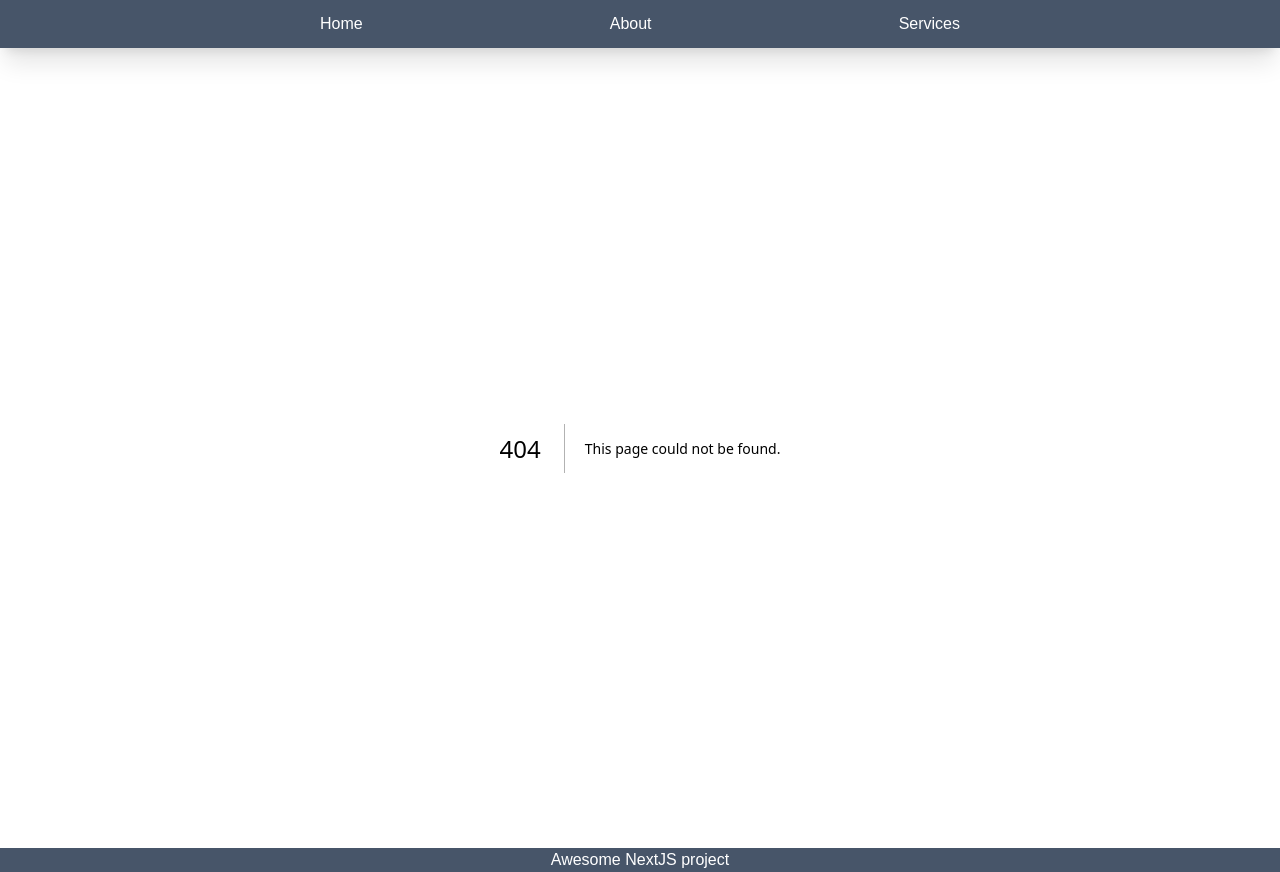
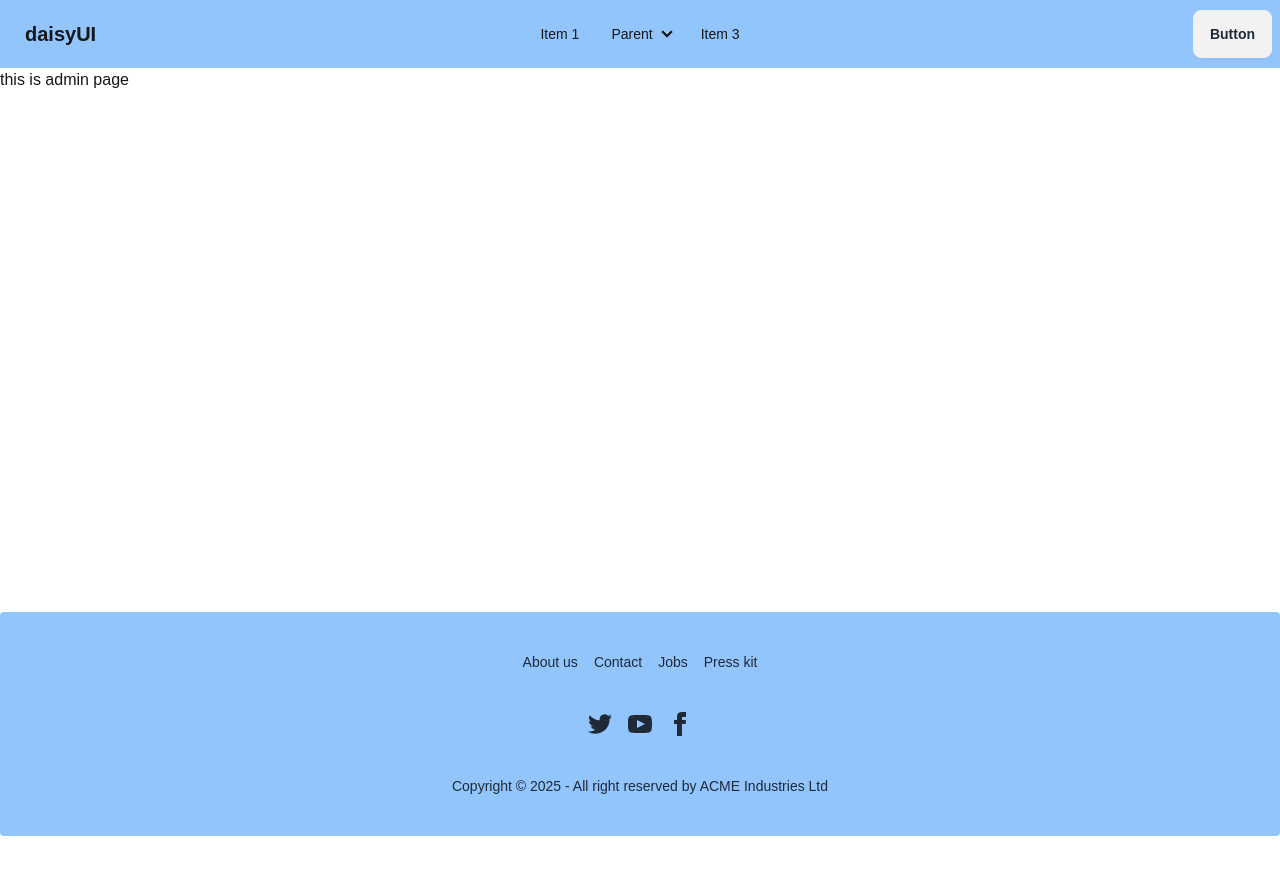
Before and after one commit to Irfankhan20/basic-practice-nextjs, a Next.js app: page /dashboard/admin in a window 1280 px wide. Before the commit this address had no page. After the commit the page ends 836 px from the top, so only its background shows below. Built offline with nearby package versions, Linux system fonts and the light colour scheme.

Commit message:
explore group routing with different layout

```diff
--- /dev/null
+++ b/src/app/(withlayout)/dashboard/admin/page.jsx
@@ -0,0 +1,11 @@
+import React from "react";
+
+const AdminPage = () => {
+  return (
+    <div>
+      <h1>this is admin page</h1>
+    </div>
+  );
+};
+
+export default AdminPage;
--- /dev/null
+++ b/src/app/(withlayout)/dashboard/layout.jsx
@@ -0,0 +1,13 @@
+import Footer from "@/components/Shared/Footer";
+import React from "react";
+
+const DashboardLayout = ({ children }) => {
+  return (
+    <div>
+      <div className="min-h-[68vh]">{children}</div>
+      <Footer></Footer>
+    </div>
+  );
+};
+
+export default DashboardLayout;
--- /dev/null
+++ b/src/app/(withlayout)/dashboard/user/page.jsx
@@ -0,0 +1,9 @@
+const UserPage = () => {
+  return (
+    <div>
+      <h1>this is user page</h1>
+    </div>
+  );
+};
+
+export default UserPage;
--- a/src/app/components/Navbar.jsx
+++ /dev/null
@@ -1,15 +0,0 @@
-const Navbar = () => {
-  return (
-    <div>
-      <nav className="flex justify-center bg-slate-600 text-white font-medium py-3 shadow-xl">
-        <ul className="flex justify-between w-1/2">
-          <li>Home</li>
-          <li>About</li>
-          <li>Services</li>
-        </ul>
-      </nav>
-    </div>
-  );
-};
-
-export default Navbar;
--- a/src/app/layout.js
+++ b/src/app/layout.js
@@ -1,6 +1,6 @@
 import { Geist, Geist_Mono } from "next/font/google";
 import "./globals.css";
-import Navbar from "./components/Navbar";
+import Navbar from "@/components/Shared/Navbar";
 
 const geistSans = Geist({
   variable: "--font-geist-sans",
@@ -21,19 +21,15 @@
   return (
     <html lang="en">
       <body
-        className={`flex flex-col min-h-[100vh] ${geistSans.variable} ${geistMono.variable} antialiased`}
+        className={` ${geistSans.variable} ${geistMono.variable} antialiased`}
       >
-        <div className="flex-grow">
+        <div>
           {/* navbar  */}
           <Navbar></Navbar>
+
           {/* outlet  */}
-          <main className="place-items-center place-content-center min-h-[80vh]">
-            {children}
-          </main>
+          <main>{children}</main>
         </div>
-        <footer className="text-center bg-slate-600 text-white flex-shrink-0">
-          <h1>Awesome NextJS project</h1>
-        </footer>
       </body>
     </html>
   );
--- a/src/components/Counter/Counter.jsx
+++ b/src/components/Counter/Counter.jsx
@@ -9,13 +9,13 @@
 
       <div className="flex gap-5">
         <button
-          className="bg-blue-500 hover:bg-blue-700 p-3 text-white"
+          className="bg-blue-500 btn hover:bg-blue-700 text-white"
           onClick={() => setCounter(couter + 1)}
         >
           Increase
         </button>
         <button
-          className="bg-red-500 hover:bg-red-700 p-3 text-white"
+          className="bg-red-500 btn hover:bg-red-700 text-white"
           onClick={() => setCounter(couter - 1)}
         >
           Decrease
--- /dev/null
+++ b/src/components/Shared/Footer.jsx
@@ -0,0 +1,59 @@
+const Footer = () => {
+  return (
+    <div>
+      <footer className="footer footer-center bg-blue-300 text-base-content rounded p-10">
+        <nav className="grid grid-flow-col gap-4">
+          <a className="link link-hover">About us</a>
+          <a className="link link-hover">Contact</a>
+          <a className="link link-hover">Jobs</a>
+          <a className="link link-hover">Press kit</a>
+        </nav>
+        <nav>
+          <div className="grid grid-flow-col gap-4">
+            <a>
+              <svg
+                xmlns="http://www.w3.org/2000/svg"
+                width="24"
+                height="24"
+                viewBox="0 0 24 24"
+                className="fill-current"
+              >
+                <path d="M24 4.557c-.883.392-1.832.656-2.828.775 1.017-.609 1.798-1.574 2.165-2.724-.951.564-2.005.974-3.127 1.195-.897-.957-2.178-1.555-3.594-1.555-3.179 0-5.515 2.966-4.797 6.045-4.091-.205-7.719-2.165-10.148-5.144-1.29 2.213-.669 5.108 1.523 6.574-.806-.026-1.566-.247-2.229-.616-.054 2.281 1.581 4.415 3.949 4.89-.693.188-1.452.232-2.224.084.626 1.956 2.444 3.379 4.6 3.419-2.07 1.623-4.678 2.348-7.29 2.04 2.179 1.397 4.768 2.212 7.548 2.212 9.142 0 14.307-7.721 13.995-14.646.962-.695 1.797-1.562 2.457-2.549z"></path>
+              </svg>
+            </a>
+            <a>
+              <svg
+                xmlns="http://www.w3.org/2000/svg"
+                width="24"
+                height="24"
+                viewBox="0 0 24 24"
+                className="fill-current"
+              >
+                <path d="M19.615 3.184c-3.604-.246-11.631-.245-15.23 0-3.897.266-4.356 2.62-4.385 8.816.029 6.185.484 8.549 4.385 8.816 3.6.245 11.626.246 15.23 0 3.897-.266 4.356-2.62 4.385-8.816-.029-6.185-.484-8.549-4.385-8.816zm-10.615 12.816v-8l8 3.993-8 4.007z"></path>
+              </svg>
+            </a>
+            <a>
+              <svg
+                xmlns="http://www.w3.org/2000/svg"
+                width="24"
+                height="24"
+                viewBox="0 0 24 24"
+                className="fill-current"
+              >
+                <path d="M9 8h-3v4h3v12h5v-12h3.642l.358-4h-4v-1.667c0-.955.192-1.333 1.115-1.333h2.885v-5h-3.808c-3.596 0-5.192 1.583-5.192 4.615v3.385z"></path>
+              </svg>
+            </a>
+          </div>
+        </nav>
+        <aside>
+          <p>
+            Copyright © {new Date().getFullYear()} - All right reserved by ACME
+            Industries Ltd
+          </p>
+        </aside>
+      </footer>
+    </div>
+  );
+};
+
+export default Footer;
--- /dev/null
+++ b/src/components/Shared/Navbar.jsx
@@ -0,0 +1,77 @@
+const Navbar = () => {
+  return (
+    <div className="navbar bg-blue-300">
+      <div className="navbar-start">
+        <div className="dropdown">
+          <div tabIndex={0} role="button" className="btn btn-ghost lg:hidden">
+            <svg
+              xmlns="http://www.w3.org/2000/svg"
+              className="h-5 w-5"
+              fill="none"
+              viewBox="0 0 24 24"
+              stroke="currentColor"
+            >
+              <path
+                strokeLinecap="round"
+                strokeLinejoin="round"
+                strokeWidth="2"
+                d="M4 6h16M4 12h8m-8 6h16"
+              />
+            </svg>
+          </div>
+          <ul
+            tabIndex={0}
+            className="menu menu-sm dropdown-content bg-base-100 rounded-box z-[1] mt-3 w-52 p-2 shadow"
+          >
+            <li>
+              <a>Item 1</a>
+            </li>
+            <li>
+              <a>Parent</a>
+              <ul className="p-2">
+                <li>
+                  <a>Submenu 1</a>
+                </li>
+                <li>
+                  <a>Submenu 2</a>
+                </li>
+              </ul>
+            </li>
+            <li>
+              <a>Item 3</a>
+            </li>
+          </ul>
+        </div>
+        <a className="btn btn-ghost text-xl">daisyUI</a>
+      </div>
+      <div className="navbar-center hidden lg:flex">
+        <ul className="menu menu-horizontal px-1">
+          <li>
+            <a>Item 1</a>
+          </li>
+          <li>
+            <details>
+              <summary>Parent</summary>
+              <ul className="p-2">
+                <li>
+                  <a>Submenu 1</a>
+                </li>
+                <li>
+                  <a>Submenu 2</a>
+                </li>
+              </ul>
+            </details>
+          </li>
+          <li>
+            <a>Item 3</a>
+          </li>
+        </ul>
+      </div>
+      <div className="navbar-end">
+        <a className="btn">Button</a>
+      </div>
+    </div>
+  );
+};
+
+export default Navbar;
--- a/tailwind.config.mjs
+++ b/tailwind.config.mjs
@@ -13,5 +13,5 @@
       },
     },
   },
-  plugins: [],
+  plugins: [require("daisyui")],
 };
```
Also changed, not shown: package.json (+6 -5 lines), 1 other file (tests, documents, lock files or other folders).
